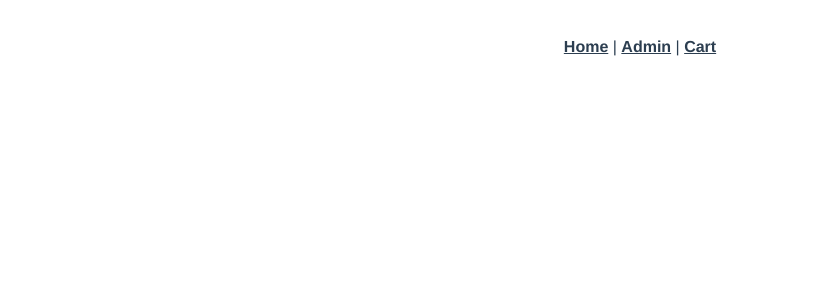
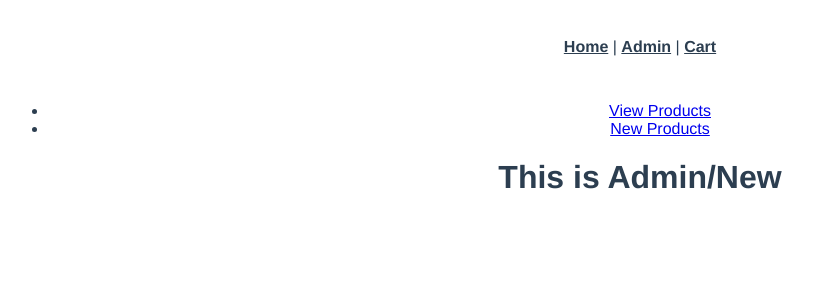
Before and after one commit to ajcollins95/scotch-store, a Vue app: page /#/admin/new in a window 1280 px wide. Shown: the top 300 px of the page, without its empty margins (0-813 px from the left). Built offline with nearby package versions, Linux system fonts and the light colour scheme.

Commit message:
Added child viewroutes

```diff
--- a/src/router.js
+++ b/src/router.js
@@ -14,15 +14,33 @@ export default new Router({
     {
       path: '/admin',
       name: 'Admin',
-      // route level code-splitting
-      // this generates a separate chunk (about.[hash].js) for this route
-      // which is lazy-loaded when the route is visited.
-      component: () => import(/* webpackChunkName: "about" */ './views/Admin.vue'),
+      // Parent component
+      component: () => import('./views/admin/Index.vue'),
+
+      children: [
+        {
+          path: 'new',
+          name: 'New',
+          component: () => import('./views/admin/New.vue')
+        },
+        {
+          path: '',
+          name: 'Products',
+          component: () => import('./views/admin/Products.vue')
+        },
+        {
+          path: 'edit/:id',
+          name: 'Edit',
+          component: () => import('./views/admin/Edit.vue')
+        }
+      ]
+
+
     },
     {
       path: '/cart',
       name: 'Cart',
-      component: () => import('./views/Cart.vue'),
+      component: () => import('./views/Cart.vue')
     },
   ],
 });
--- /dev/null
+++ b/src/views/admin/Edit.vue
@@ -0,0 +1,7 @@
+<template lang="html">
+  <div>
+    <div class="title">
+      <h1>This is Admin/Edit/{{ $route.params.id }}</h1>
+    </div>
+  </div>
+</template>
--- /dev/null
+++ b/src/views/admin/Index.vue
@@ -0,0 +1,30 @@
+<template>
+  <div>
+    <div class="admin-new">
+      <div class="container">
+        <div class="col-1g-3">
+          <ul class="admin-menu">
+            <!-- Links are to sibling routes -->
+            <li><router-link to="/admin">View Products</router-link></li>
+            <li><router-link to="/admin/new">New Products</router-link></li>
+          </ul>
+        </div>
+        <!-- Outlet for children routes -->
+        <router-view></router-view>
+      </div>
+
+    </div>
+
+  </div>
+</template>
+
+<script>
+  export default {
+    name: 'home',
+    data () {
+      return {
+        msg: 'Welcome to the Admin Page'
+      }
+    }
+  }
+</script>
--- /dev/null
+++ b/src/views/admin/New.vue
@@ -0,0 +1,7 @@
+<template lang="html">
+  <div>
+    <div class="title">
+      <h1>This is Admin/New</h1>
+    </div>
+  </div>
+</template>
--- /dev/null
+++ b/src/views/admin/Products.vue
@@ -0,0 +1,7 @@
+<template lang="html">
+  <div>
+    <div class="title">
+      <h1>This is Admin</h1>
+    </div>
+  </div>
+</template>
```
